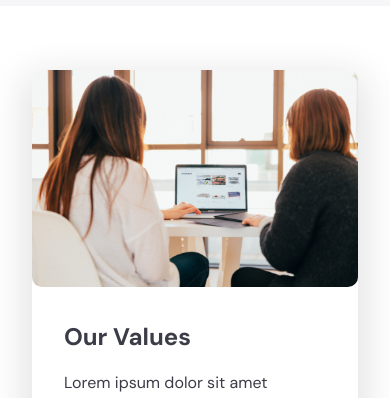
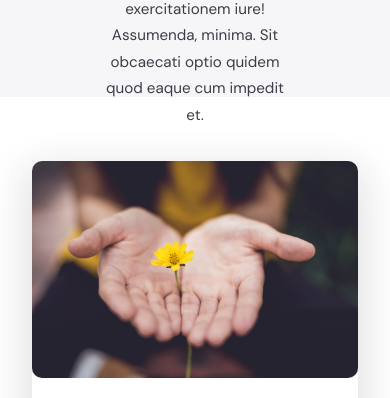
Before and after one commit to AntonCC/Data-bucket, a React (Create React App) app: page /about in a window 390 px wide. Shown: the part 1127-1525 px from the top of the page. Built offline with nearby package versions, Linux system fonts and the light colour scheme.

Commit message:
small responsiveness fixes

```diff
--- a/src/components/banner/banner.jsx
+++ b/src/components/banner/banner.jsx
@@ -8,7 +8,7 @@ const Banner = ({ title, body, buttonStyle, buttonText, image, switchSide }) =>
   const [initialLoad, setInitialLoad] = useState(true)
 
   const { ref, inView } = useInView({
-    threshold: .6
+    threshold: .8
   })
   return (
     <motion.div className="banner"
--- a/src/components/banner/banner.scss
+++ b/src/components/banner/banner.scss
@@ -2,6 +2,7 @@
   max-width: 1000px;
   margin: 4rem auto;
   border-radius: 10px;
+  height: 400px;
   .container {
     display: grid;
     grid-template-columns: repeat(2, 1fr);
@@ -23,6 +24,7 @@
         width: 100%;
         min-height: 100%;
         object-fit: cover;
+        object-position: center;
         border-radius: 10px;
       }
     }
@@ -40,8 +42,15 @@
 
 @media only screen and (max-width: 845px) {
   .banner {
+    height: auto;
     .container {
       grid-template-columns: 1fr;
+      .side-a {
+        img {
+          height: 100%;
+          max-height: 400px;
+        }
+      }
       &.banner-switch {
         .side-a {
           order: 1;
--- a/src/components/card/card.jsx
+++ b/src/components/card/card.jsx
@@ -1,16 +1,26 @@
 import React from 'react'
 import './card.scss'
+import { useInView } from 'react-intersection-observer'
+import { motion } from 'framer-motion'
 
 const Card = ({ title, subtitle, body, icon, accentColor }) => {
+  const { ref, inView } = useInView({
+    threshold: .4
+  })
+
   return (
-    <div className="card">
+    <motion.div className="card"
+      ref={ref}
+      initial={{ opacity: 0 }}
+      animate={ inView ? { opacity: 1 } : ''}
+    >
       <div className={`icon ${accentColor}`}>
         { icon }
       </div>
       <h3 className={`${accentColor}`}>{ title }</h3>
       <h5>{ subtitle }</h5>
       <p>{ body }</p>
-    </div>
+    </motion.div>
   )
 }
 export default Card
--- a/src/components/cards/cards.jsx
+++ b/src/components/cards/cards.jsx
@@ -5,13 +5,14 @@ import { useInView } from 'react-intersection-observer'
 import Card from '../card/card'
 
 const Cards = ({ cardInfo, bgClass }) => {
-  const { ref, inView, entry } = useInView({
+  const { ref, inView } = useInView({
     threshold: .2
   })
 
   return (
     <div className={`cards ${bgClass}`} ref={ref}>
-      <motion.div className="container" initial={{ opacity: 0 }} animate={ inView ? { opacity: 1 } : ''} transition={{ delay: .5}}>
+      <motion.div className="container"
+      >
         {cardInfo.map(info => (
           <Card {...info}/>
         ))}
--- a/src/components/hero-list-dark/hero-list-dark.jsx
+++ b/src/components/hero-list-dark/hero-list-dark.jsx
@@ -1,11 +1,20 @@
 import React from 'react'
 import './hero-list-dark.scss'
+import { useInView } from 'react-intersection-observer'
+import { motion } from 'framer-motion'
 import Mac from '../../img/mac-purple.jpg'
 
 const HeroListDark = () => {
+  const { ref, inView } = useInView({
+    threshold: .8
+  })
+
   return (
-    <div className="hero-list-dark">
-      <div className="container">
+    <div className="hero-list-dark" ref={ref}>
+      <motion.div className="container"
+        initial={{ opacity: 0 }}
+        animate={ inView ? { opacity: 1 } : '' }
+      >
         <div className="side-a">
           <h2>How to compress files with Data Bucket</h2>
           <div className="line-item">
@@ -24,7 +33,7 @@ const HeroListDark = () => {
         <div className="side-b">
           <img src={Mac} alt="apple computer"/>
         </div>
-      </div>
+      </motion.div>
     </div>
   )
 }
--- a/src/components/hero/hero.jsx
+++ b/src/components/hero/hero.jsx
@@ -3,14 +3,13 @@ import './hero.scss'
 import { motion } from 'framer-motion'
 import Button from '../../components/button/button'
 
-const Hero = ({ title, subtitle, buttonText, image, video, extend, initialLoad}) => {
-  console.log("From hero", initialLoad)
+const Hero = ({ title, subtitle, buttonText, image, video, extend }) => {
   return (
     <div className={`hero ${extend ? 'extend' : ''}`}>
       <div className="container">
         <motion.div className="side-a"
-          initial={ initialLoad ? { opacity: 0, y: -25} : ''}
-          animate={ initialLoad ? { opacity: 1, y: 0 } : ''}
+          initial={ { opacity: 0, y: -25} }
+          animate={ { opacity: 1, y: 0 } }
           transition={{ delay: .25}}
         >
           <h1>{ title }</h1>
--- a/src/components/jumbotron/jumbotron.jsx
+++ b/src/components/jumbotron/jumbotron.jsx
@@ -1,9 +1,9 @@
 import React from 'react'
 import './jumbotron.scss'
 
-const Jumbotron = ({ title, body }) => {
+const Jumbotron = ({ title, body, extend }) => {
   return (
-    <div className="jumbotron">
+    <div className={`jumbotron ${ extend ? 'extend' : ''}`}>
       <div className="container">
         <h2>{ title }</h2>
         <p>{ body }</p>
--- a/src/components/jumbotron/jumbotron.scss
+++ b/src/components/jumbotron/jumbotron.scss
@@ -17,4 +17,7 @@
       line-height: 1.75em;
     }
   }
+  &.extend {
+    height: 45vh;
+  }
 }
--- a/src/pages/about.jsx
+++ b/src/pages/about.jsx
@@ -11,7 +11,11 @@ const About = () => {
     <div className="about">
       <Hero {...heroInfo}/>
       <Jumbotron {...jumboInfo}/>
-      <Banner {...bannerInfo}/>
+      {
+        bannerInfo.map(info => (
+          <Banner {...info} />
+        ))
+      }
       <AccordionContainer accordionInfo={accordionInfo}/>
       <ContactBox />
     </div>
--- a/src/pages/aboutInfo.js
+++ b/src/pages/aboutInfo.js
@@ -1,23 +1,34 @@
 import HeroVid from '../video/hero-vid.mp4'
-import BannerImg from '../img/women-working.jpg'
+import Goals from '../img/goals.jpg'
+import Values from '../img/values.jpg'
 import Banner from '../components/banner/banner'
 
 export const heroInfo = {
   title: 'We make editing easy',
   subtitle: 'Forget all the hassles of editing images and video. Our editor makes things simple and fun, so your creativity can run wild.',
-  video: HeroVid
+  video: HeroVid,
+  extend: true
 }
 
 export const jumboInfo = {
   title: 'We empower your inner creative',
-  body: 'Lorem, ipsum dolor sit amet consectetur adipisicing elit. Excepturi corporis, autem eaque numquam molestias accusantium natus hic quidem totam laborum, voluptas reprehenderit exercitationem iure! Assumenda, minima. Sit obcaecati optio quidem quod eaque cum impedit et.'
+  body: 'Lorem, ipsum dolor sit amet consectetur adipisicing elit. Excepturi corporis, autem eaque numquam molestias accusantium natus hic quidem totam laborum, voluptas reprehenderit exercitationem iure! Assumenda, minima. Sit obcaecati optio quidem quod eaque cum impedit et.',
+  extend: true
 }
 
-export const bannerInfo = {
-  title: 'Our Values',
-  body: 'Lorem ipsum dolor sit amet consectetur adipisicing elit. Modi, odit. Quisquam recusandae vel adipisci corrupti natus distinctio obcaecati enim magni voluptatum? Atque veniam rerum qui illo minima libero ad deserunt.',
-  image: BannerImg
-}
+export const bannerInfo = [
+  {
+    title: 'Our Values',
+    body: 'Lorem ipsum dolor sit amet consectetur adipisicing elit. Modi, odit. Quisquam recusandae vel adipisci corrupti natus distinctio obcaecati enim magni voluptatum? Atque veniam rerum qui illo minima libero ad deserunt.',
+    image: Goals
+  },
+  {
+    title: 'Our Goals',
+    body: 'Lorem ipsum dolor sit amet consectetur adipisicing elit. Modi, odit. Quisquam recusandae vel adipisci corrupti natus distinctio obcaecati enim magni voluptatum? Atque veniam rerum qui illo minima libero ad deserunt.',
+    image: Values,
+    switchSide: true
+  },
+]
 
 export const accordionInfo = [
   {
--- a/src/pages/exploreInfo.jsx
+++ b/src/pages/exploreInfo.jsx
@@ -38,5 +38,6 @@ export const bannerInfo = [
 
 export const jumboInfo = {
   title: 'One stop shop for all your editing needs',
-  body: 'Forget juggling multiple apps and file storage solutions just to get your work done. Sign up for Data Bucket and make your life easier!'
+  body: 'Forget juggling multiple apps and file storage solutions just to get your work done. Sign up for Data Bucket and make your life easier!',
+  extend: true
 }
```
Also changed, not shown: src/img/goals.jpg (added), src/img/values.jpg (added).
